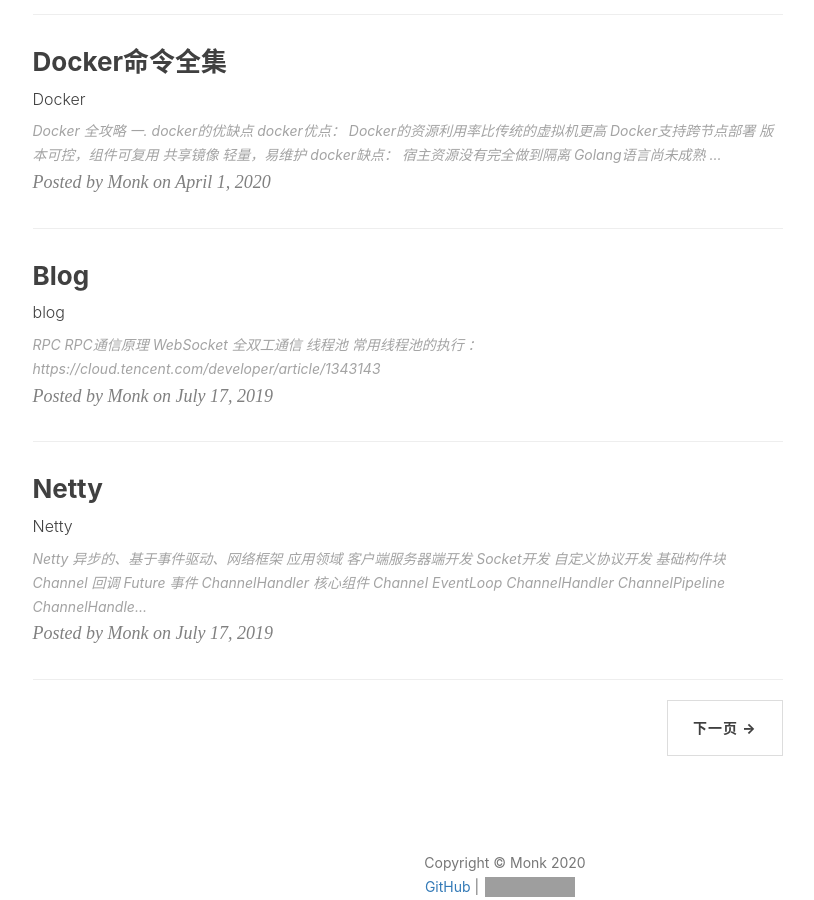
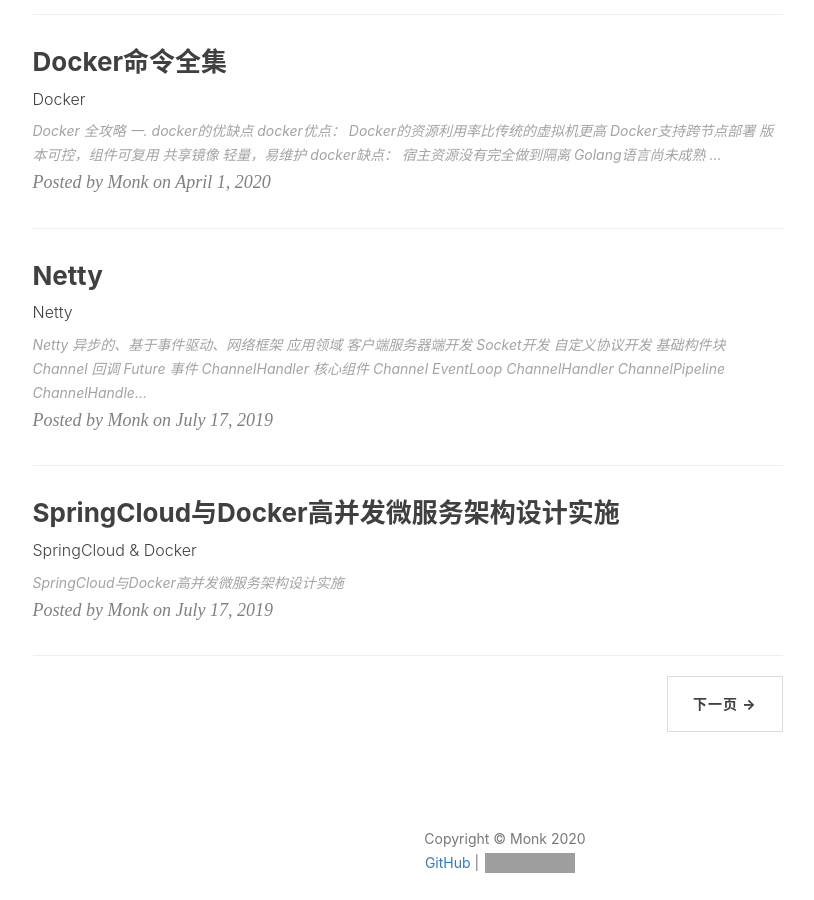
Before and after one commit to mgljava/mgljava.github.io, a Jekyll site: the page built from index.html, in a window 1280 px wide and 900 px high, scrolled down 2086 px. Shown: the whole window, without its empty margins (135-949 px from the left). Built offline with Jekyll 4.4.1, drawn with Linux system fonts in a browser that asks for light colours; nearby versions of some CDN libraries; the list of posts is cut into pages by our own code; comment, search, counter and statistics services are not loaded; grey boxes are pictures that could not be loaded.

Commit message:
[TECH][glming] 更新代码

```diff
--- a/_posts/2019-08-01-Blog.md
+++ /dev/null
@@ -1,21 +0,0 @@
----
-layout:     post
-title:      Blog
-subtitle:   blog
-date:       2019-07-17
-author:     Monk
-header-img: img/regular_exp
-catalog: true
-tags:
-    - Blog
----
-
-## RPC
-1. RPC通信原理
-
-## WebSocket
-1. 全双工通信
-
-
-## 线程池
-1. 常用线程池的执行 ： https://cloud.tencent.com/developer/article/1343143
--- a/about.html
+++ b/about.html
@@ -4,12 +4,6 @@
 description: "Hey, this is Monk"
 header-img: "img/post-bg-rwd.jpg"
 ---
-
-<!-- Language Selector -->
-<!-- <select class="sel-lang" onchange= "onLanChange(this.options[this.options.selectedIndex].value)">
-    <option value="0" selected> 中文 Chinese </option>
-    <option value="1"> 英文 English </option>
-</select> -->
 
 <!-- Chinese Version -->
 <div class="zh post-container">
```
Also changed, not shown: _posts/2019-03-02-SpringBoot-Flyway.md (+6 -5 lines).
